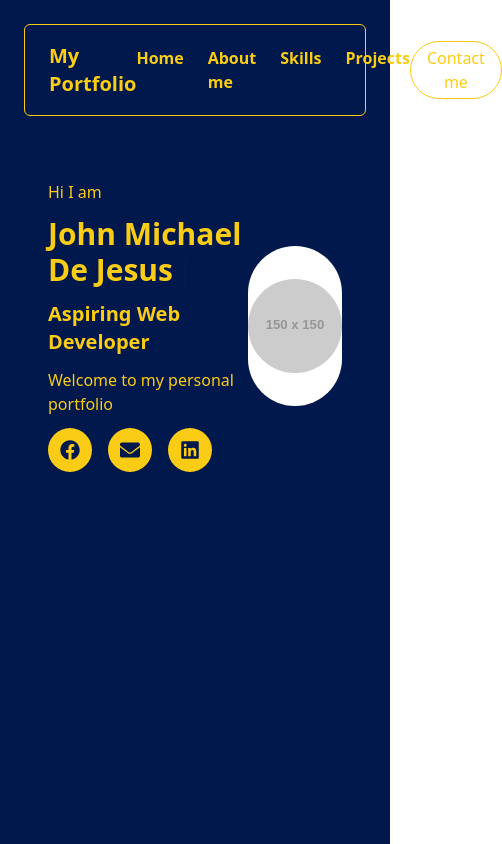
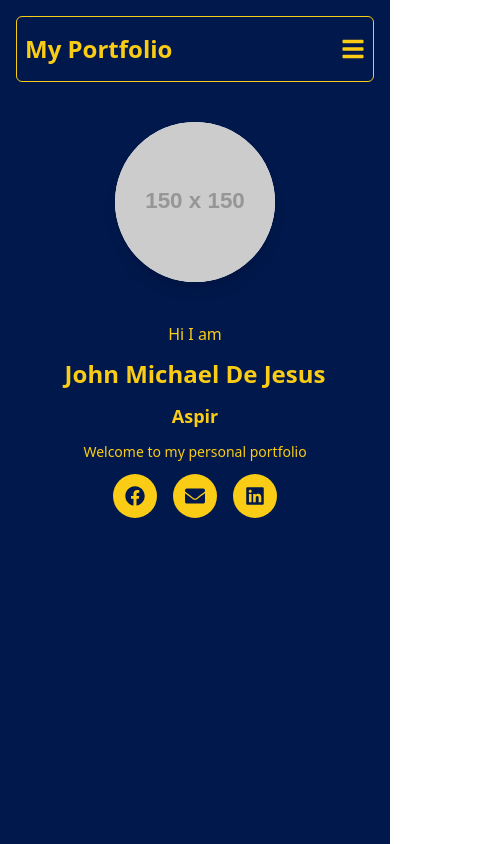
Before and after one commit to Zhuskke/My_Portfolio, a React (Vite) app: page / in a window 390 px wide. Shown: the whole page, 502 px wide, since content can reach past the window. Built offline with nearby package versions, Linux system fonts and the light colour scheme.

Commit message:
Responsive

```diff
--- a/src/App.jsx
+++ b/src/App.jsx
@@ -1,13 +1,11 @@
 import React from 'react'
 import { Route, Routes } from 'react-router'
 import PortfolioScreen from './screens/PortfolioScreen'
-import Type from './screens/Type'
 
 function App() {
   return (
     <Routes>
      <Route path='/' element={<PortfolioScreen/>}/>
-     {/* <Route path='/' element={<Type/>}/> */}
     </Routes>
   )
 }
--- a/src/components/Navbar.jsx
+++ b/src/components/Navbar.jsx
@@ -1,20 +1,52 @@
-import React from 'react'
+// Navbar.jsx
+import React, { useState } from "react";
+import { FaBars, FaTimes } from "react-icons/fa";
 
-function navbar() {
+function Navbar() {
+  const [isOpen, setIsOpen] = useState(false);
+
   return (
-      <nav className="w-full max-w-6xl flex justify-between items-center py-4 px-6 border border-yellow-400 rounded-md bg-[#00184b]">
+    <nav className="w-full max-w-6xl mx-auto flex justify-between items-center py-4 px-2 sm:px-3 md:px-4 border border-yellow-400 rounded-md bg-[#00184b] relative">
+      {/* Logo */}
       <h1 className="text-yellow-400 font-bold text-xl">My Portfolio</h1>
-        <ul className="flex gap-6 text-yellow-400 font-semibold">
+
+      {/* Desktop Links */}
+      <ul className="hidden md:flex gap-6 text-yellow-400 font-semibold">
         <li className="cursor-pointer hover:underline">Home</li>
         <li className="cursor-pointer hover:underline">About me</li>
         <li className="cursor-pointer hover:underline">Skills</li>
         <li className="cursor-pointer hover:underline">Projects</li>
       </ul>
-        <button className="border border-yellow-400 text-yellow-400 px-4 py-1 rounded-full hover:bg-yellow-400 hover:text-[#00184b] transition">
+
+      {/* Contact button (desktop only) */}
+      <button className="hidden md:block border border-yellow-400 text-yellow-400 px-4 py-1 rounded-full hover:bg-yellow-400 hover:text-[#00184b] transition">
         Contact me
       </button>
+
+      {/* Hamburger Menu (mobile only) */}
+      <button
+        className="md:hidden text-yellow-400 text-2xl"
+        onClick={() => setIsOpen(!isOpen)}
+      >
+        {isOpen ? <FaTimes /> : <FaBars />}
+      </button>
+
+      {/* Mobile Dropdown */}
+      {isOpen && (
+        <div className="absolute top-full left-0 w-full bg-[#00184b] border-t border-yellow-400 flex flex-col items-center gap-4 py-6 md:hidden z-50">
+          <ul className="flex flex-col gap-4 text-yellow-400 font-semibold text-center">
+            <li className="cursor-pointer hover:underline">Home</li>
+            <li className="cursor-pointer hover:underline">About me</li>
+            <li className="cursor-pointer hover:underline">Skills</li>
+            <li className="cursor-pointer hover:underline">Projects</li>
+          </ul>
+          <button className="border border-yellow-400 text-yellow-400 px-6 py-2 rounded-full hover:bg-yellow-400 hover:text-[#00184b] transition">
+            Get in Touch
+          </button>
+        </div>
+      )}
     </nav>
-  )
+  );
 }
 
-export default avbar
+export default Navbar;
--- a/src/screens/PortfolioScreen.jsx
+++ b/src/screens/PortfolioScreen.jsx
@@ -1,87 +1,113 @@
 // Home.jsx
-import React from "react";
-import { FaFacebook, FaEnvelope, FaLinkedin } from "react-icons/fa";
-import { Typed } from "react-typed";
-import { Typewriter } from "react-simple-typewriter";
+import React, { useState } from "react";
+import {
+  FaFacebook,
+  FaEnvelope,
+  FaLinkedin,
+  FaBars,
+  FaTimes,
+} from "react-icons/fa";
+import { useTypewriter } from "react-simple-typewriter";
 
 const PortfolioScreen = () => {
+  const [text] = useTypewriter({
+    words: ["John Michael De Jesus|Aspiring Web Developer"], // use "|" as separator
+    loop: true,
+    typeSpeed: 70,
+    deleteSpeed: 50,
+  });
+  const [name, title] = text.split("|");
+
+  // State for mobile menu
+  const [isOpen, setIsOpen] = useState(false);
+
   return (
-    <div className="min-h-screen bg-[#00184b] flex flex-col items-center justify-start p-6">
+    <div className="min-h-screen bg-[#00184b] flex flex-col items-center p-4 md:p-6">
       {/* Navbar */}
-      <nav className="w-full max-w-6xl flex justify-between items-center py-4 px-6 border border-yellow-400 rounded-md bg-[#00184b]">
-        <h1 className="text-yellow-400 font-bold text-xl">My Portfolio</h1>
-        <ul className="flex gap-6 text-yellow-400 font-semibold">
+      <nav className="w-full max-w-6xl flex justify-between items-center py-4 px-2 sm:px-3 md:px-4 border border-yellow-400 rounded-md bg-[#00184b] relative">
+        {/* Logo */}
+        <h1 className="text-yellow-400 font-bold text-2xl">My Portfolio</h1>
+
+        {/* Desktop Menu */}
+        <ul className="hidden md:flex gap-6 text-yellow-400 font-semibold">
           <li className="cursor-pointer hover:underline">Home</li>
           <li className="cursor-pointer hover:underline">About me</li>
           <li className="cursor-pointer hover:underline">Skills</li>
           <li className="cursor-pointer hover:underline">Projects</li>
         </ul>
-        <button className="border border-yellow-400 text-yellow-400 px-4 py-1 rounded-full hover:bg-yellow-400 hover:text-[#00184b] transition">
-          Contact me
+
+        {/* Desktop Button */}
+        <button className="hidden md:block border border-yellow-400 text-yellow-400 px-4 py-2 rounded-full hover:bg-yellow-400 hover:text-[#00184b] transition text-sm md:text-base">
+          Get in Touch
         </button>
+
+        {/* Hamburger for mobile */}
+        <button
+          className="md:hidden text-yellow-400 text-2xl"
+          onClick={() => setIsOpen(!isOpen)}
+        >
+          {isOpen ? <FaTimes /> : <FaBars />}
+        </button>
+
+        {/* Mobile Dropdown */}
+        {isOpen && (
+          <div className="absolute top-full left-0 w-full bg-[#00184b] border-t border-yellow-400 flex flex-col items-center gap-4 py-6 md:hidden z-50">
+            <ul className="flex flex-col gap-4 text-yellow-400 font-semibold text-center">
+              <li className="cursor-pointer hover:underline">Home</li>
+              <li className="cursor-pointer hover:underline">About me</li>
+              <li className="cursor-pointer hover:underline">Skills</li>
+              <li className="cursor-pointer hover:underline">Projects</li>
+            </ul>
+            <button className="border border-yellow-400 text-yellow-400 px-6 py-2 rounded-full hover:bg-yellow-400 hover:text-[#00184b] transition">
+              Get in Touch
+            </button>
+          </div>
+        )}
       </nav>
 
       {/* Hero Section */}
-      <section className="w-full max-w-6xl flex justify-between items-center mt-16 px-6">
+      <section className="w-full max-w-6xl flex flex-col-reverse md:flex-row justify-between items-center mt-10 md:mt-16 px-2 sm:px-3 md:px-4 gap-10">
         {/* Text Content */}
-        <div className="text-left text-yellow-400 space-y-3">
-          <p>Hi I am</p>
+        <div className="text-center md:text-left text-yellow-400 space-y-3 max-w-lg">
+          <p className="text-base md:text-lg">Hi I am</p>
 
           {/* Typing Effect for Name */}
-          <h2 className="text-3xl font-bold">
-            <Typewriter
-              words={["John Michael De Jesus"]}
-              loop={1}
-              typeSpeed={70}
-              deleteSpeed={50}
-              cursor
-              cursorStyle="|"
-            />
-          </h2>
+          <h2 className="text-2xl md:text-4xl font-bold">{name}</h2>
+          <h3 className="text-lg md:text-2xl font-semibold">{title}</h3>
 
-          {/* Typing Effect for Title */}
-          <h3 className="text-xl font-semibold">
-            <Typewriter
-              words={["Aspiring Web Developer"]}
-              loop={1}
-              typeSpeed={70}
-              deleteSpeed={50}
-              cursor
-              cursorStyle="|"
-            />
-          </h3>
-
-          <p>Welcome to my personal portfolio</p>
+          <p className="text-sm md:text-base">
+            Welcome to my personal portfolio
+          </p>
 
           {/* Social Icons */}
-          <div className="flex gap-4 mt-4">
+          <div className="flex justify-center md:justify-start gap-4 mt-4">
             <a
               href="#"
-              className="bg-yellow-400 text-[#00184b] p-3 rounded-full"
+              className="bg-yellow-400 text-[#00184b] p-3 rounded-full hover:scale-110 transition"
             >
               <FaFacebook size={20} />
             </a>
             <a
               href="#"
-              className="bg-yellow-400 text-[#00184b] p-3 rounded-full"
+              className="bg-yellow-400 text-[#00184b] p-3 rounded-full hover:scale-110 transition"
             >
               <FaEnvelope size={20} />
             </a>
             <a
               href="#"
-              className="bg-yellow-400 text-[#00184b] p-3 rounded-full"
+              className="bg-yellow-400 text-[#00184b] p-3 rounded-full hover:scale-110 transition"
             >
               <FaLinkedin size={20} />
             </a>
           </div>
         </div>
 
-        {/* Image Placeholder */}
-        <div className="bg-white w-40 h-40 rounded-full flex items-center justify-center">
+        {/* Image */}
+        <div className="bg-white w-40 h-40 md:w-56 md:h-56 rounded-full flex items-center justify-center shadow-lg">
           <img
             src="https://via.placeholder.com/150"
             alt="Profile"
-            className="rounded-full"
+            className="rounded-full w-full h-full object-cover"
           />
         </div>
       </section>
--- a/src/screens/Type.jsx
+++ /dev/null
@@ -1,32 +0,0 @@
-import React from "react";
-import { Typewriter } from "react-simple-typewriter";
-
-function Type() {
-  return (
-    <div>
-      <h2 className="text-3xl font-bold">
-        <Typewriter
-          words={["John Michael De Jesus"]}
-          loop={1}
-          typeSpeed={70}
-          deleteSpeed={50}
-          cursor
-          cursorStyle="|"
-        />
-      </h2>
-
-      <h3 className="text-xl font-semibold">
-        <Typewriter
-          words={["Aspiring Web Developer"]}
-          loop={1}
-          typeSpeed={70}
-          deleteSpeed={50}
-          cursor
-          cursorStyle="|"
-        />
-      </h3>
-    </div>
-  );
-}
-
-export default Type;
```
Lines whose indentation alone changed are shown as unchanged.
